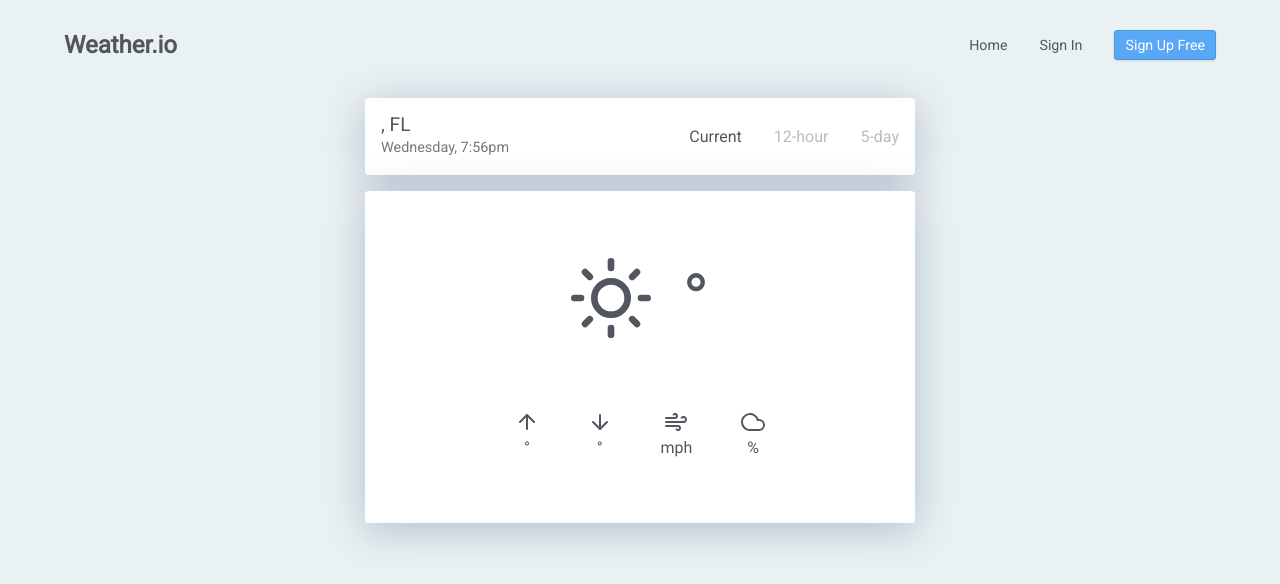
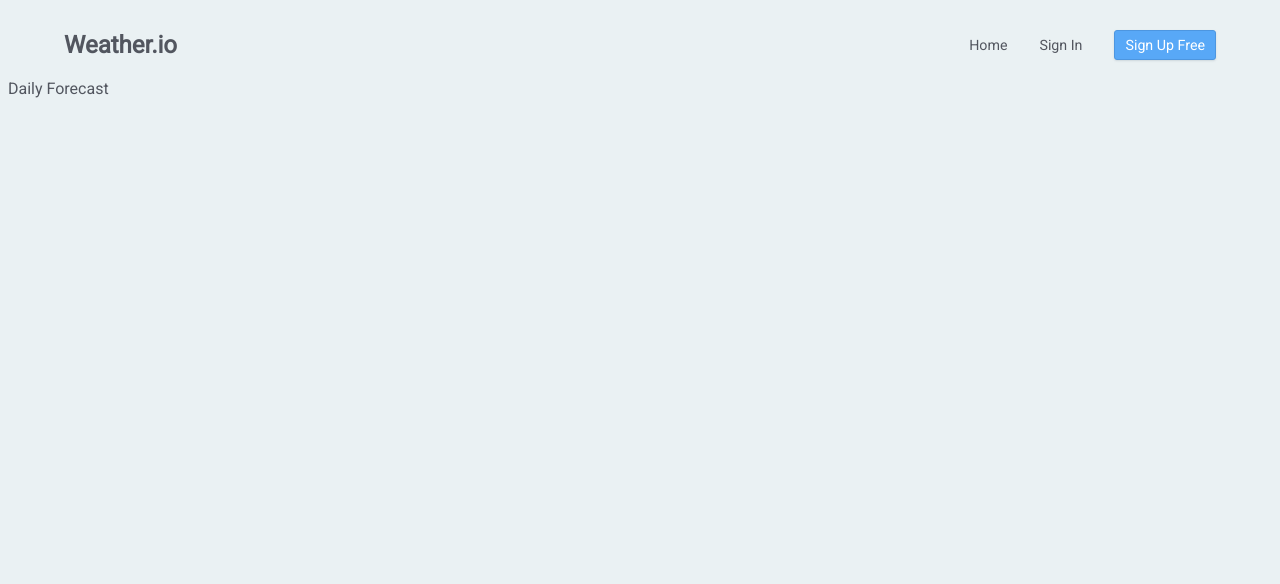
Before and after one commit to patrickxrivera/react-weather-app, a React (Create React App) app: page /results/daily-forecast in a window 1280 px wide. Shown: the top 584 px of the page. Built offline with nearby package versions, Linux system fonts and the light colour scheme; no server answers.

Commit message:
Created routes

```diff
--- a/src/components/App.js
+++ b/src/components/App.js
@@ -1,18 +1,33 @@
 import React from 'react';
+import {
+         BrowserRouter as
+         Router,
+         Route,
+         Switch
+       }
+from "react-router-dom";
+import Welcome from './Welcome';
 import Nav from './Nav';
-import Body from './Body';
+import Results from './Results';
+import CurrentWeather from './CurrentWeather';
+import HourlyForecast from './HourlyForecast';
+import DailyForecast from './DailyForecast';
 
 class App extends React.Component {
   render() {
     return (
-      <div className='App__container'>
-        <div className='Nav'>
+      <Router>
+        <div className='App__container'>
           <Nav />
+          <Switch>
+            <Route exact path='/' component={Welcome} />
+            <Route exact path='/results' component={Results} />
+            <Route exact path='/results/current' component={CurrentWeather} />
+            <Route exact path='/results/hourly-forecast' component={HourlyForecast} />
+            <Route exact path='/results/daily-forecast' component={DailyForecast} />
+          </Switch>
         </div>
-        <div>
-          <Body />
-        </div>
-      </div>
+      </Router>
     )
   }
 }
--- /dev/null
+++ b/src/components/DailyForecast.js
@@ -0,0 +1,9 @@
+import React from 'react';
+
+function DailyForecast() {
+  return (
+    <div>Daily Forecast</div>
+  )
+}
+
+export default DailyForecast;
--- a/src/components/Header.js
+++ b/src/components/Header.js
@@ -6,10 +6,7 @@ class Header extends React.Component {
   constructor(props) {
     super(props);
 
-    this.setState =
-    {
-        selected: null,
-    }
+    this.setState = { selected: null }
 
     this.handleClick = this.handleClick.bind(this);
   }
--- /dev/null
+++ b/src/components/HourlyForecast.js
@@ -0,0 +1,9 @@
+import React from 'react';
+
+function HourlyForecast() {
+  return (
+    <div>Hourly Forecast</div>
+  )
+}
+
+export default HourlyForecast;
--- a/src/components/Body.js
+++ b/src/components/Results.js
@@ -4,7 +4,7 @@ import CurrentWeather from './CurrentWeather';
 import api from '../utils/api';
 import helpers from '../utils/helpers';
 
-class Body extends React.Component {
+class Results extends React.Component {
   constructor(props) {
     super(props);
 
@@ -113,4 +113,4 @@ class Body extends React.Component {
   }
 }
 
-export default Body;
+export default Results;
--- /dev/null
+++ b/src/components/Welcome.js
@@ -0,0 +1,11 @@
+import React from 'react';
+
+class Welcome extends React.Component {
+  render() {
+    return (
+      <div>Welcome!</div>
+    )
+  }
+}
+
+export default Welcome;
--- a/src/index.css
+++ b/src/index.css
@@ -1,5 +1,5 @@
 @import url('./styles/App.css');
 @import url('./styles/Nav.css');
-@import url('./styles/Body.css');
+@import url('./styles/Results.css');
 @import url('./styles/Header.css');
 @import url('./styles/CurrentWeather.css');
--- a/src/styles/App.css
+++ b/src/styles/App.css
@@ -7,7 +7,3 @@ body {
 .App__container {
   margin-top: 1rem;
 }
-
-.Nav {
-  /* border-bottom: 1px solid #e4e4e4; */
-}
```
Also changed, not shown: src/styles/Results.css (renamed from src/styles/Body.css).
